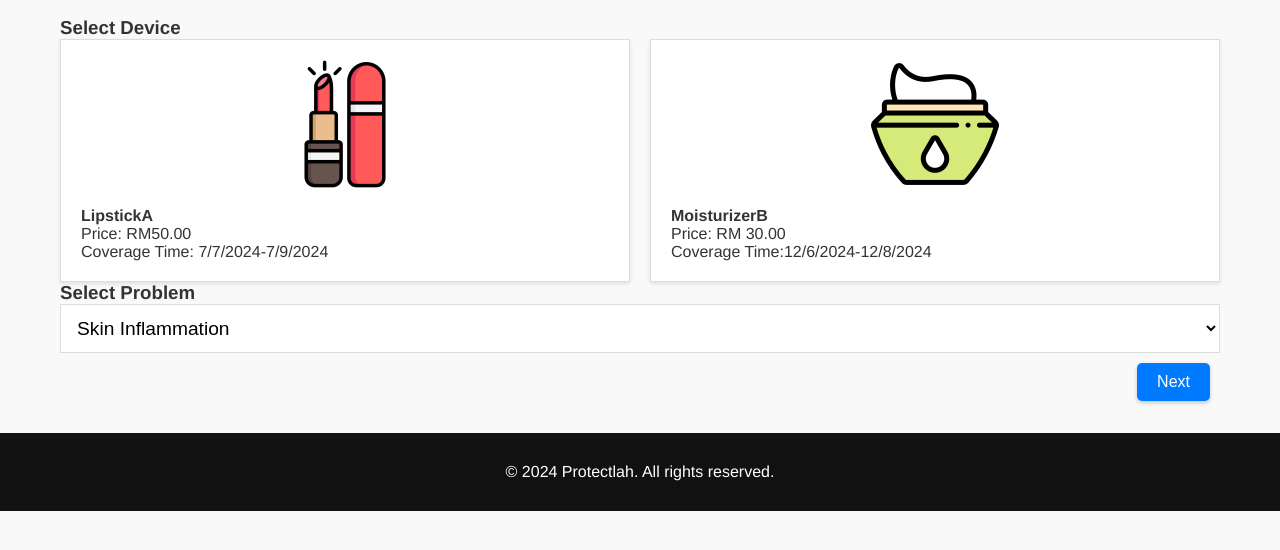
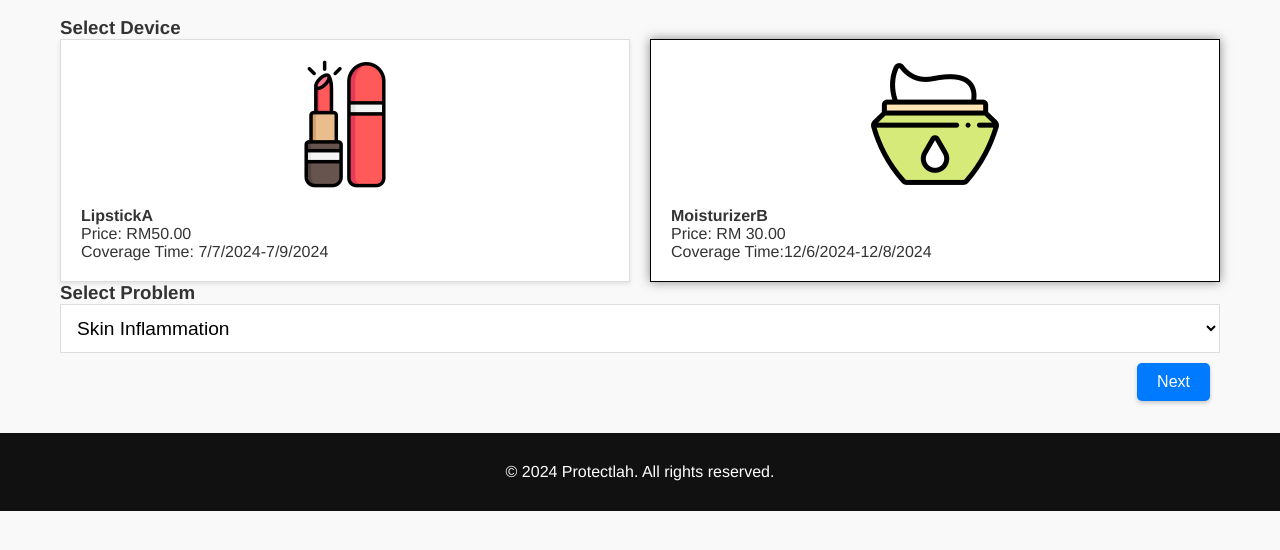
Before and after one commit to Amirulhakimi646/Syntium, a plain HTML site: page html/selection.html in a window 1280 px wide. Both pictures are taken after a click on the element 935 px from the left and 298 px from the top of the page. Shown: the part 138-688 px from the top of the page. Drawn offline with Linux system fonts and the light colour scheme.

Commit message:
update button  choice

```diff
--- a/html/selection.html
+++ b/html/selection.html
@@ -61,7 +61,9 @@
             <!-- Add more options as needed -->
           </select>
         </div>
-        <button id="next-button">Next</button>
+        <a href="additional.html">
+        <button id="next-button" >Next</button>
+        </a>
       </div>
     </section>
 
--- a/javascript/selection.js
+++ b/javascript/selection.js
@@ -15,3 +15,19 @@ document.addEventListener('DOMContentLoaded', function() {
       });
     });
   });
+
+  document.addEventListener('DOMContentLoaded', function() {
+    const deviceItems = document.querySelectorAll('.device-item');
+
+    deviceItems.forEach(item => {
+      item.addEventListener('click', function() {
+        // Remove active class from all items
+        deviceItems.forEach(item => {
+          item.classList.remove('active');
+        });
+
+        // Add active class to the clicked item
+        this.classList.add('active');
+      });
+    });
+  });
--- a/style/selection.css
+++ b/style/selection.css
@@ -96,6 +96,13 @@ h2 {
   box-shadow: 0 4px 8px rgba(0, 0, 0, 0.1);
 }
 
+.device-item.active {
+  border-color: #020202; /* Border color when active */
+  box-shadow: 0 0 10px rgba(27, 28, 29, 0.5); /* Shadow effect when active */
+}
+
+
+
 .device-img {
   margin-bottom: 15px;
 }
```
